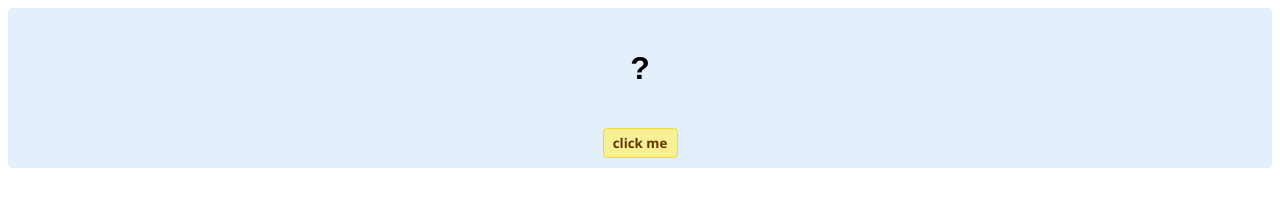
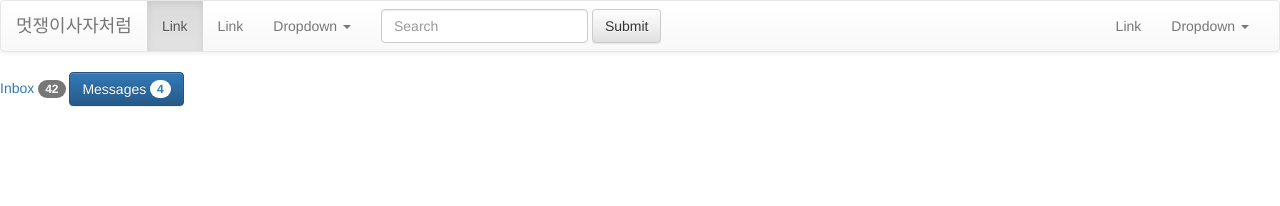
Before and after one commit to cjk0604/cjk0604.github.io, a plain HTML site: page hello-world.html in a window 1280 px wide. Drawn offline with nearby package versions, Linux system fonts and the light colour scheme.

Commit message:
third commit

```diff
--- a/hello-world.html
+++ b/hello-world.html
@@ -4,59 +4,81 @@
 
 <head>
 <meta charset="utf-8">
-<title>Hello...</title>
-<style type="text/css">
-#mainContent {
-	font-family: Arial, Helvetica, sans-serif;
-	font-size: xx-large;
-	font-weight: bold;
-	background-color: #E3F0FB;
-	border-radius: 4px;
-	padding: 10px;
-	text-align: center;
-}
-.buttonStyle {
-	border-radius: 4px;
-	border: thin solid #F0E020;
-	padding: 5px;
-	background-color: #F8F094;
-	font-family: "Segoe UI", Tahoma, Geneva, Verdana, sans-serif;
-	font-weight: bold;
-	color: #663300;
-	width: 75px;
-}
+<title>LikeLion HK</title>
 
-.buttonStyle:hover {
-	border: thin solid #FFCC00;
-	background-color: #FCF9D6;
-	color: #996633;
-	cursor: pointer;
-}
-.buttonStyle:active {
-	border: thin solid #99CC00;
-	background-color: #F5FFD2;
-	color: #669900;
-	cursor: pointer;
-}
+<script src="https://ajax.googleapis.com/ajax/libs/jquery/1.12.4/jquery.min.js"></script>
 
-</style>
+<!-- Latest compiled and minified CSS -->
+<link rel="stylesheet" href="https://maxcdn.bootstrapcdn.com/bootstrap/3.3.7/css/bootstrap.min.css" integrity="sha384-BVYiiSIFeK1dGmJRAkycuHAHRg32OmUcww7on3RYdg4Va+PmSTsz/K68vbdEjh4u" crossorigin="anonymous">
+
+<!-- Optional theme -->
+<link rel="stylesheet" href="https://maxcdn.bootstrapcdn.com/bootstrap/3.3.7/css/bootstrap-theme.min.css" integrity="sha384-rHyoN1iRsVXV4nD0JutlnGaslCJuC7uwjduW9SVrLvRYooPp2bWYgmgJQIXwl/Sp" crossorigin="anonymous">
+
+<!-- Latest compiled and minified JavaScript -->
+<script src="https://maxcdn.bootstrapcdn.com/bootstrap/3.3.7/js/bootstrap.min.js" integrity="sha384-Tc5IQib027qvyjSMfHjOMaLkfuWVxZxUPnCJA7l2mCWNIpG9mGCD8wGNIcPD7Txa" crossorigin="anonymous"></script>
+
 </head>
 
 <body>
-<div id="mainContent">
-<p id="helloText">?</p>
-<button id="clickButton" class="buttonStyle">click me</button>
-</div>
-<script>
-var myButton = document.getElementById("clickButton");
-var myText = document.getElementById("helloText");
+	<nav class="navbar navbar-default">
+  <div class="container-fluid">
+    <!-- Brand and toggle get grouped for better mobile display -->
+    <div class="navbar-header">
+      <button type="button" class="navbar-toggle collapsed" data-toggle="collapse" data-target="#bs-example-navbar-collapse-1" aria-expanded="false">
+        <span class="sr-only">Toggle navigation</span>
+        <span class="icon-bar"></span>
+        <span class="icon-bar"></span>
+        <span class="icon-bar"></span>
+      </button>
+      <a class="navbar-brand" href="#">멋쟁이사자처럼</a>
+    </div>
 
-myButton.addEventListener('click', doSomething, false)
+    <!-- Collect the nav links, forms, and other content for toggling -->
+    <div class="collapse navbar-collapse" id="bs-example-navbar-collapse-1">
+      <ul class="nav navbar-nav">
+        <li class="active"><a href="#">Link <span class="sr-only">(current)</span></a></li>
+        <li><a href="#">Link</a></li>
+        <li class="dropdown">
+          <a href="#" class="dropdown-toggle" data-toggle="dropdown" role="button" aria-haspopup="true" aria-expanded="false">Dropdown <span class="caret"></span></a>
+          <ul class="dropdown-menu">
+            <li><a href="#">Action</a></li>
+            <li><a href="#">Another action</a></li>
+            <li><a href="#">Something else here</a></li>
+            <li role="separator" class="divider"></li>
+            <li><a href="#">Separated link</a></li>
+            <li role="separator" class="divider"></li>
+            <li><a href="#">One more separated link</a></li>
+          </ul>
+        </li>
+      </ul>
+      <form class="navbar-form navbar-left">
+        <div class="form-group">
+          <input type="text" class="form-control" placeholder="Search">
+        </div>
+        <button type="submit" class="btn btn-default">Submit</button>
+      </form>
+      <ul class="nav navbar-nav navbar-right">
+        <li><a href="#">Link</a></li>
+        <li class="dropdown">
+          <a href="#" class="dropdown-toggle" data-toggle="dropdown" role="button" aria-haspopup="true" aria-expanded="false">Dropdown <span class="caret"></span></a>
+          <ul class="dropdown-menu">
+            <li><a href="#">Action</a></li>
+            <li><a href="#">Another action</a></li>
+            <li><a href="#">Something else here</a></li>
+            <li role="separator" class="divider"></li>
+            <li><a href="#">Separated link</a></li>
+          </ul>
+        </li>
+      </ul>
+    </div><!-- /.navbar-collapse -->
+  </div><!-- /.container-fluid -->
+</nav>
 
-function doSomething() {
-	myText.textContent = "hello, world!";
-}
-</script>
+<a href="#">Inbox <span class="badge">42</span></a>
+
+<button class="btn btn-primary" type="button">
+  Messages <span class="badge">4</span>
+</button>
 
 </body>
 </html>
```
Also changed, not shown: template/index.html (+2 -2 lines).
